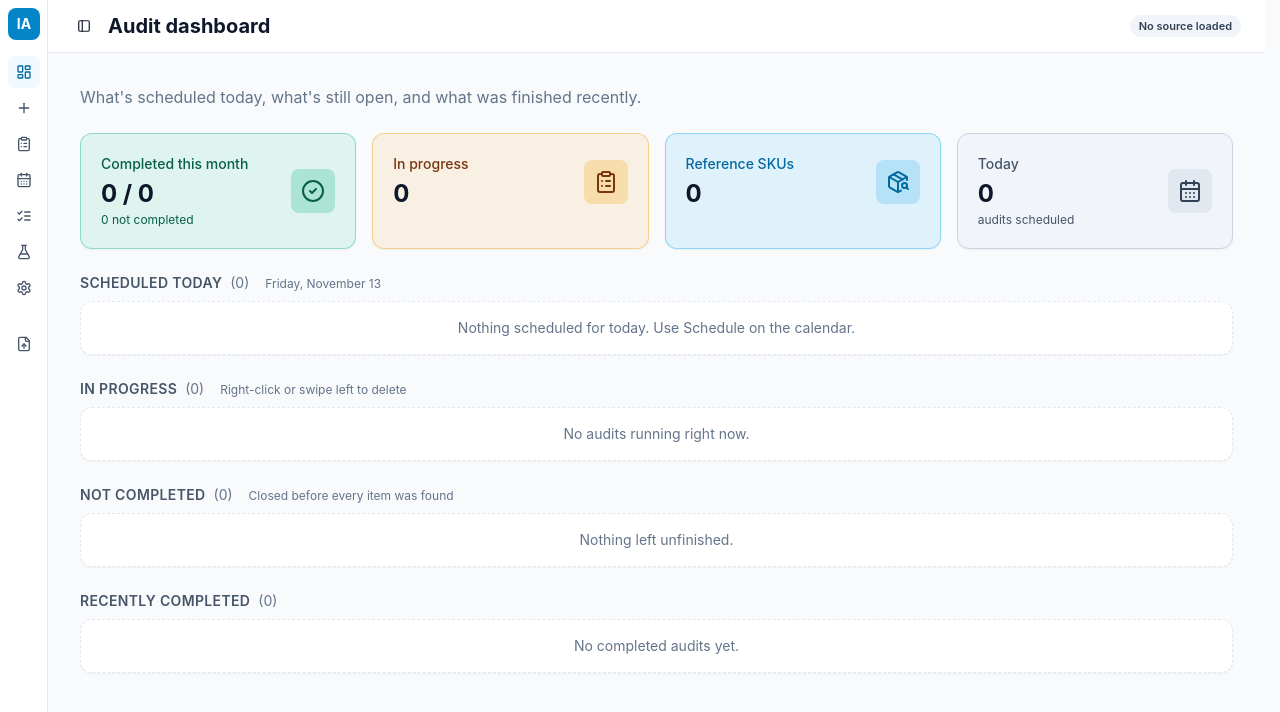
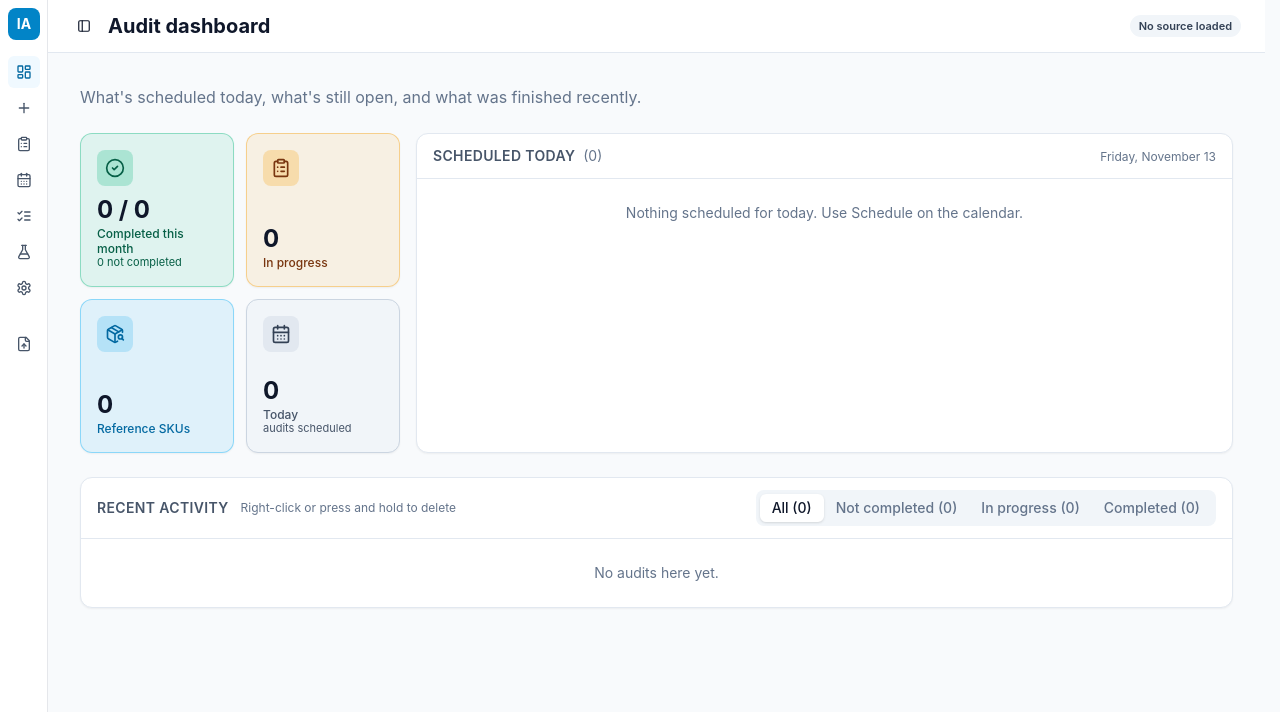
Before and after one commit to Abiel101/Inventory-Audit-Dashboard, a React (Vite) app: page /dashboard in a window 1280 px wide. Shown: the top 712 px of the page. Built offline with nearby package versions, Linux system fonts and the light colour scheme.

Commit message:
Redesign dashboard top section, recent activity tabs, and dialog-based delete (#66)

```diff
--- a/src/components/dashboard.jsx
+++ b/src/components/dashboard.jsx
@@ -4,6 +4,7 @@ import { AlertTriangle, CalendarDays, CheckCircle2, CircleDashed, ClipboardList,
 import { Badge } from "@/components/ui/badge";
 import { Button } from "@/components/ui/button";
 import { Card, CardContent } from "@/components/ui/card";
+import { Tabs, TabsContent, TabsList, TabsTrigger } from "@/components/ui/tabs";
 import { AuditPreview } from "@/components/audit-preview";
 import { DeleteGesture } from "@/components/slide-to-delete";
 import { buildAudit, categoryOf } from "@/lib/inventory";
@@ -30,25 +31,19 @@ const chips = {
 
 function Stat({ label, value, detail, icon: Icon, tone }) {
   const color = tones[tone];
-  return <Card className={color.card}><CardContent className="flex items-center justify-between p-5"><div><p className={`text-sm font-medium ${color.label}`}>{label}</p><p className={`mt-1 text-2xl font-bold ${color.value}`}>{value}</p>{detail && <p className={`mt-0.5 text-xs ${color.label}`}>{detail}</p>}</div><span className={`grid h-11 w-11 place-items-center rounded-lg ${color.icon}`}><Icon className="h-6 w-6" /></span></CardContent></Card>;
-}
-
-function Section({ title, description, count, empty, children }) {
-  return <section>
-    <div className="mb-2 flex items-baseline gap-2"><h3 className="text-sm font-semibold uppercase tracking-wide text-slate-600">{title}</h3><span className="text-sm text-slate-500">({count})</span>{description && <span className="ml-2 hidden text-xs text-slate-500 sm:inline">{description}</span>}</div>
-    {count ? <Card><CardContent className="divide-y divide-slate-200 p-0">{children}</CardContent></Card> : <Card className="border-dashed"><CardContent className="p-4 text-center text-sm text-slate-500">{empty}</CardContent></Card>}
-  </section>;
+  return <Card className={cn("aspect-square", color.card)}><CardContent className="flex h-full flex-col justify-between p-3 sm:p-4"><span className={`grid h-9 w-9 place-items-center rounded-lg ${color.icon}`}><Icon className="h-5 w-5" /></span><div><p className={`text-2xl font-bold leading-none ${color.value}`}>{value}</p><p className={`mt-1 text-xs font-medium leading-tight ${color.label}`}>{label}</p>{detail && <p className={`text-[11px] leading-tight ${color.label}`}>{detail}</p>}</div></CardContent></Card>;
 }
 
 function Row({ kind, title, detail, action, onPreview }) {
   const meta = chips[kind]; const Icon = meta.icon;
   return <div className={cn("flex flex-wrap items-center gap-3 p-3 md:px-4", onPreview && "cursor-pointer hover:bg-slate-50")} {...(onPreview ? { role: "button", tabIndex: 0, "aria-label": `Preview ${title} audit`, onClick: onPreview, onKeyDown: (event) => event.target === event.currentTarget && (event.key === "Enter" || event.key === " ") && onPreview() } : {})}>
-    <span className={cn("grid h-8 w-8 shrink-0 place-items-center rounded-md", meta.chip)}><Icon className={cn("h-4 w-4", kind === "progress" && "animate-spin")} /></span>
+    <Badge className={cn("w-32 shrink-0 justify-center gap-1 border-transparent", meta.chip)}><Icon className={cn("h-3.5 w-3.5", kind === "progress" && "animate-spin")} />{meta.label}</Badge>
     <div className="min-w-0 flex-1"><p className="truncate font-semibold uppercase">{title}</p><p className="text-xs text-slate-500">{detail}</p></div>
-    <Badge className={cn("border-transparent", meta.chip)}>{meta.label}</Badge>
     <div onClick={(event) => event.stopPropagation()}>{action}</div>
   </div>;
 }
+
+const FILTERS = [["all", "All"], ["issues", "Not completed"], ["progress", "In progress"], ["complete", "Completed"]];
 
 export function Dashboard({ state, update }) {
   const navigate = useNavigate();
@@ -83,34 +78,50 @@ export function Dashboard({ state, update }) {
   const deleteAudit = (id) => update((current) => ({ ...current, audits: current.audits.filter((audit) => audit.id !== id) }));
   const open = (audit, label, outline) => <Button size="sm" variant={outline ? "outline" : "default"} onClick={() => navigate(`/workspace/${audit.id}`)}>{label}</Button>;
 
+  const activity = [
+    ...inProgress.map((audit) => ({ audit, kind: "progress", at: audit.startedAt || audit.createdAt, detail: `${auditProgress(audit)}% scanned · started ${shortDate(audit.startedAt || audit.createdAt)}${audit.initials ? ` by ${audit.initials}` : ""}`, action: open(audit, "Continue"), preview: true })),
+    ...notCompleted.map((audit) => ({ audit, kind: "issues", at: audit.completedAt, detail: `Closed at ${auditProgress(audit)}%${audit.completedAt ? ` · ${shortDate(audit.completedAt)}` : ""}${audit.completedBy ? ` by ${audit.completedBy}` : ""}`, action: open(audit, "View", true) })),
+    ...recentlyCompleted.map((audit) => ({ audit, kind: "complete", at: audit.completedAt, detail: `Completed ${audit.completedAt ? shortDate(audit.completedAt) : ""}${audit.completedBy ? ` by ${audit.completedBy}` : ""} · 100% scanned`, action: open(audit, "View", true) })),
+  ].sort((a, b) => new Date(b.at || 0) - new Date(a.at || 0));
+  const counts = { all: activity.length, issues: notCompleted.length, progress: inProgress.length, complete: recentlyCompleted.length };
+
   return <div className="space-y-6">
     <p className="text-slate-500">What's scheduled today, what's still open, and what was finished recently.</p>
-    <div className="grid grid-cols-1 gap-3 min-[560px]:grid-cols-2 lg:gap-4 xl:grid-cols-4">
+    <div className="grid grid-cols-1 gap-4 md:grid-cols-[minmax(0,20rem)_1fr]">
+      <div className="grid grid-cols-2 gap-3">
         <Stat label="Completed this month" value={`${completedThisMonth.size} / ${codes.size}`} detail={`${remaining} not completed`} icon={CheckCircle2} tone="green" />
         <Stat label="In progress" value={inProgress.length} icon={ClipboardList} tone="yellow" />
         <Stat label="Reference SKUs" value={state.inventory.length.toLocaleString()} icon={PackageSearch} tone="cyan" />
         <Stat label="Today" value={todayCodes.length} detail="audits scheduled" icon={CalendarDays} tone="indigo" />
       </div>
-
-    <Section title="Scheduled today" description={now.toLocaleDateString("en-US", { weekday: "long", month: "long", day: "numeric" })} count={todayCodes.length} empty="Nothing scheduled for today. Use Schedule on the calendar.">
-      {todayCodes.map((code) => {
+      <Card className="flex max-h-[26rem] min-h-[12rem] flex-col md:max-h-none">
+        <CardContent className="flex min-h-0 flex-1 flex-col p-0">
+          <div className="flex items-baseline gap-2 border-b border-slate-200 px-4 py-3"><h3 className="text-sm font-semibold uppercase tracking-wide text-slate-600">Scheduled today</h3><span className="text-sm text-slate-500">({todayCodes.length})</span><span className="ml-auto text-xs text-slate-500">{now.toLocaleDateString("en-US", { weekday: "long", month: "long", day: "numeric" })}</span></div>
+          {todayCodes.length ? <div className="min-h-0 flex-1 divide-y divide-slate-200 overflow-y-auto">{todayCodes.map((code) => {
             const audit = auditFor(code); const done = audit?.status === "completed"; const running = audit && !done;
             return <Row key={code} onPreview={running ? () => setPreviewId(audit.id) : undefined} kind={done ? "complete" : running ? "progress" : "todo"} title={code} detail={audit ? `${auditProgress(audit)}% scanned` : "No activity yet"}
               action={done ? open(audit, "View", true) : running ? open(audit, "Continue") : <Button size="sm" onClick={() => start(code)}><Play className="h-3.5 w-3.5" />Start</Button>} />;
+          })}</div> : <p className="p-6 text-center text-sm text-slate-500">Nothing scheduled for today. Use Schedule on the calendar.</p>}
+        </CardContent>
+      </Card>
+    </div>
+
+    <Card>
+      <Tabs defaultValue="all">
+        <div className="flex flex-wrap items-center gap-3 border-b border-slate-200 px-4 py-3">
+          <h3 className="text-sm font-semibold uppercase tracking-wide text-slate-600">Recent activity</h3>
+          <span className="hidden text-xs text-slate-500 sm:inline">Right-click or press and hold to delete</span>
+          <TabsList className="ml-auto h-auto flex-wrap">{FILTERS.map(([value, label]) => <TabsTrigger key={value} value={value}>{label} ({counts[value]})</TabsTrigger>)}</TabsList>
+        </div>
+        {FILTERS.map(([value]) => {
+          const rows = activity.filter((entry) => value === "all" || entry.kind === value).slice(0, 20);
+          return <TabsContent key={value} value={value} className="mt-0">
+            {rows.length ? <div className="divide-y divide-slate-200">{rows.map(({ audit, kind, detail, action, preview }) => <DeleteGesture key={audit.id} label={audit.category || audit.name} onDelete={() => deleteAudit(audit.id)}><Row onPreview={preview ? () => setPreviewId(audit.id) : undefined} kind={kind} title={audit.category || audit.name} detail={detail} action={action} /></DeleteGesture>)}</div>
+              : <p className="p-6 text-center text-sm text-slate-500">No audits here yet.</p>}
+          </TabsContent>;
         })}
-    </Section>
-
-    <Section title="In progress" description="Right-click or swipe left to delete" count={inProgress.length} empty="No audits running right now.">
-      {inProgress.map((audit) => <DeleteGesture key={audit.id} label={audit.category || audit.name} onDelete={() => deleteAudit(audit.id)}><Row onPreview={() => setPreviewId(audit.id)} kind="progress" title={audit.category || audit.name} detail={`${auditProgress(audit)}% scanned · started ${shortDate(audit.startedAt || audit.createdAt)}${audit.initials ? ` by ${audit.initials}` : ""}`} action={open(audit, "Continue")} /></DeleteGesture>)}
-    </Section>
-
-    <Section title="Not completed" description="Closed before every item was found" count={notCompleted.length} empty="Nothing left unfinished.">
-      {notCompleted.map((audit) => <Row key={audit.id} kind="issues" title={audit.category || audit.name} detail={`Closed at ${auditProgress(audit)}%${audit.completedAt ? ` · ${shortDate(audit.completedAt)}` : ""}${audit.completedBy ? ` by ${audit.completedBy}` : ""}`} action={open(audit, "View", true)} />)}
-    </Section>
-
-    <Section title="Recently completed" count={recentlyCompleted.length} empty="No completed audits yet.">
-      {recentlyCompleted.map((audit) => <Row key={audit.id} kind="complete" title={audit.category || audit.name} detail={`Completed ${audit.completedAt ? shortDate(audit.completedAt) : ""}${audit.completedBy ? ` by ${audit.completedBy}` : ""} · 100% scanned`} action={open(audit, "View", true)} />)}
-    </Section>
+      </Tabs>
+    </Card>
     <AuditPreview audit={state.audits.find((audit) => audit.id === previewId)} onClose={() => setPreviewId(null)} />
   </div>;
 }
--- a/src/components/slide-to-delete.jsx
+++ b/src/components/slide-to-delete.jsx
@@ -1,54 +1,56 @@
 import { useRef, useState } from "react";
 import { Trash2 } from "lucide-react";
 import { Button } from "@/components/ui/button";
+import { Dialog, DialogContent, DialogDescription, DialogTitle } from "@/components/ui/dialog";
 import { Input } from "@/components/ui/input";
 
 export const DELETE_CODE = "0808";
-const SWIPE_PX = 80;
 const LONG_PRESS_MS = 600;
 
-// Right-click (desktop), swipe left or long press (touch) reveals a code prompt to delete.
+// Right-click (desktop) or long press opens a warning, then a manager-code step, before deleting.
 export function DeleteGesture({ label, onDelete, children }) {
-  const [offset, setOffset] = useState(0);
-  const [asking, setAsking] = useState(false);
+  const [step, setStep] = useState(null);
   const [code, setCode] = useState("");
   const [error, setError] = useState("");
   const start = useRef(null);
   const timer = useRef(null);
+  const fired = useRef(false);
 
   const clearTimer = () => { clearTimeout(timer.current); timer.current = null; };
-  const reset = () => { setAsking(false); setCode(""); setError(""); };
-  const confirm = () => { if (code.trim() !== DELETE_CODE) return setError("Incorrect code."); onDelete(); reset(); };
+  const reset = () => { setStep(null); setCode(""); setError(""); };
+  const confirm = () => { if (code.trim() !== DELETE_CODE) return setError("Incorrect manager code."); onDelete(); reset(); };
 
   const down = (event) => {
-    if (event.pointerType !== "touch") return;
+    if (event.pointerType === "mouse" && event.button !== 0) return;
+    fired.current = false;
     start.current = { x: event.clientX, y: event.clientY };
-    timer.current = setTimeout(() => { setAsking(true); start.current = null; }, LONG_PRESS_MS);
+    timer.current = setTimeout(() => { fired.current = true; setStep("warn"); }, LONG_PRESS_MS);
   };
   const move = (event) => {
-    if (!start.current) return;
-    const dx = event.clientX - start.current.x; const dy = event.clientY - start.current.y;
-    if (Math.abs(dx) > 10 || Math.abs(dy) > 10) clearTimer();
-    if (Math.abs(dx) > Math.abs(dy)) setOffset(Math.min(0, dx));
+    if (start.current && Math.hypot(event.clientX - start.current.x, event.clientY - start.current.y) > 10) clearTimer();
   };
-  const up = () => {
-    clearTimer();
-    if (start.current && offset <= -SWIPE_PX) setAsking(true);
-    start.current = null; setOffset(0);
-  };
+  const up = () => { clearTimer(); start.current = null; };
 
   return <div>
-    <div title="Right-click, swipe left, or long-press to delete" className="touch-pan-y transition-transform" style={{ transform: offset ? `translateX(${offset}px)` : undefined }}
-      onContextMenu={(event) => { event.preventDefault(); setAsking(true); }}
-      onPointerDown={down} onPointerMove={move} onPointerUp={up} onPointerCancel={up}>
+    <div title="Right-click or press and hold to delete" onContextMenu={(event) => { event.preventDefault(); setStep("warn"); }}
+      onClickCapture={(event) => { if (fired.current) { event.stopPropagation(); event.preventDefault(); fired.current = false; } }}
+      onPointerDown={down} onPointerMove={move} onPointerUp={up} onPointerCancel={up} onPointerLeave={up}>
       {children}
     </div>
-    {asking && <div className="flex flex-wrap items-center gap-2 border-t border-rose-200 bg-rose-50 px-4 py-2" role="group" aria-label={`Confirm delete ${label}`}>
-      <span className="text-sm text-rose-800">Delete the {label} audit and reset it to Not Started?</span>
-      <Input autoFocus type="password" inputMode="numeric" className="h-8 w-32" value={code} placeholder="Delete code" aria-label="Delete code" onChange={(event) => { setCode(event.target.value); setError(""); }} onKeyDown={(event) => { if (event.key === "Enter") confirm(); if (event.key === "Escape") reset(); }} />
-      <Button size="sm" variant="destructive" onClick={confirm}><Trash2 className="h-3.5 w-3.5" />Delete &amp; reset</Button>
-      <Button size="sm" variant="outline" onClick={reset}>Cancel</Button>
-      {error && <span className="text-xs text-rose-600" role="alert">{error}</span>}
-    </div>}
+    <Dialog open={step !== null} onOpenChange={(open) => { if (!open) reset(); }}>
+      <DialogContent aria-label={`Delete ${label}`}>
+        {step === "warn" ? <>
+          <DialogTitle>Delete {label}?</DialogTitle>
+          <DialogDescription>You are about to delete this audit, all progress will be lost and you'll need to start over. Do you want to continue?</DialogDescription>
+          <div className="mt-5 flex justify-end gap-2"><Button variant="outline" onClick={reset}>No</Button><Button variant="destructive" onClick={() => setStep("code")}>Yes</Button></div>
+        </> : <>
+          <DialogTitle>Manager code required</DialogTitle>
+          <DialogDescription>Enter the manager code to delete the {label} audit.</DialogDescription>
+          <Input autoFocus type="password" inputMode="numeric" className="mt-4" value={code} placeholder="Manager code" aria-label="Manager code" onChange={(event) => { setCode(event.target.value); setError(""); }} onKeyDown={(event) => event.key === "Enter" && confirm()} />
+          {error && <p className="mt-2 text-xs text-rose-600" role="alert">{error}</p>}
+          <div className="mt-5 flex justify-end gap-2"><Button variant="outline" onClick={reset}>Cancel</Button><Button variant="destructive" onClick={confirm}><Trash2 className="h-3.5 w-3.5" />Delete</Button></div>
+        </>}
+      </DialogContent>
+    </Dialog>
   </div>;
 }
--- /dev/null
+++ b/src/components/ui/dialog.jsx
@@ -0,0 +1,27 @@
+import * as React from "react";
+import * as DialogPrimitive from "@radix-ui/react-dialog";
+import { X } from "lucide-react";
+import { cn } from "@/lib/utils";
+
+const Dialog = DialogPrimitive.Root;
+
+const DialogContent = React.forwardRef(({ className, children, ...props }, ref) => (
+  <DialogPrimitive.Portal>
+    <DialogPrimitive.Overlay className="fixed inset-0 z-50 bg-black/60 data-[state=open]:animate-in data-[state=closed]:animate-out data-[state=closed]:fade-out-0 data-[state=open]:fade-in-0" />
+    <DialogPrimitive.Content ref={ref} className={cn("fixed left-1/2 top-1/2 z-50 w-[calc(100%-2rem)] max-w-md -translate-x-1/2 -translate-y-1/2 rounded-xl border border-slate-200 bg-white p-6 shadow-xl", className)} {...props}>
+      {children}
+      <DialogPrimitive.Close className="absolute right-4 top-4 rounded-sm opacity-70 transition-opacity hover:opacity-100 focus:outline-none focus:ring-2 focus:ring-ring">
+        <X className="h-4 w-4" /><span className="sr-only">Close</span>
+      </DialogPrimitive.Close>
+    </DialogPrimitive.Content>
+  </DialogPrimitive.Portal>
+));
+DialogContent.displayName = "DialogContent";
+
+const DialogTitle = React.forwardRef(({ className, ...props }, ref) => <DialogPrimitive.Title ref={ref} className={cn("text-lg font-semibold", className)} {...props} />);
+DialogTitle.displayName = "DialogTitle";
+
+const DialogDescription = React.forwardRef(({ className, ...props }, ref) => <DialogPrimitive.Description ref={ref} className={cn("mt-2 text-sm text-slate-600", className)} {...props} />);
+DialogDescription.displayName = "DialogDescription";
+
+export { Dialog, DialogContent, DialogTitle, DialogDescription };
```
Lines whose indentation alone changed are shown as unchanged.
